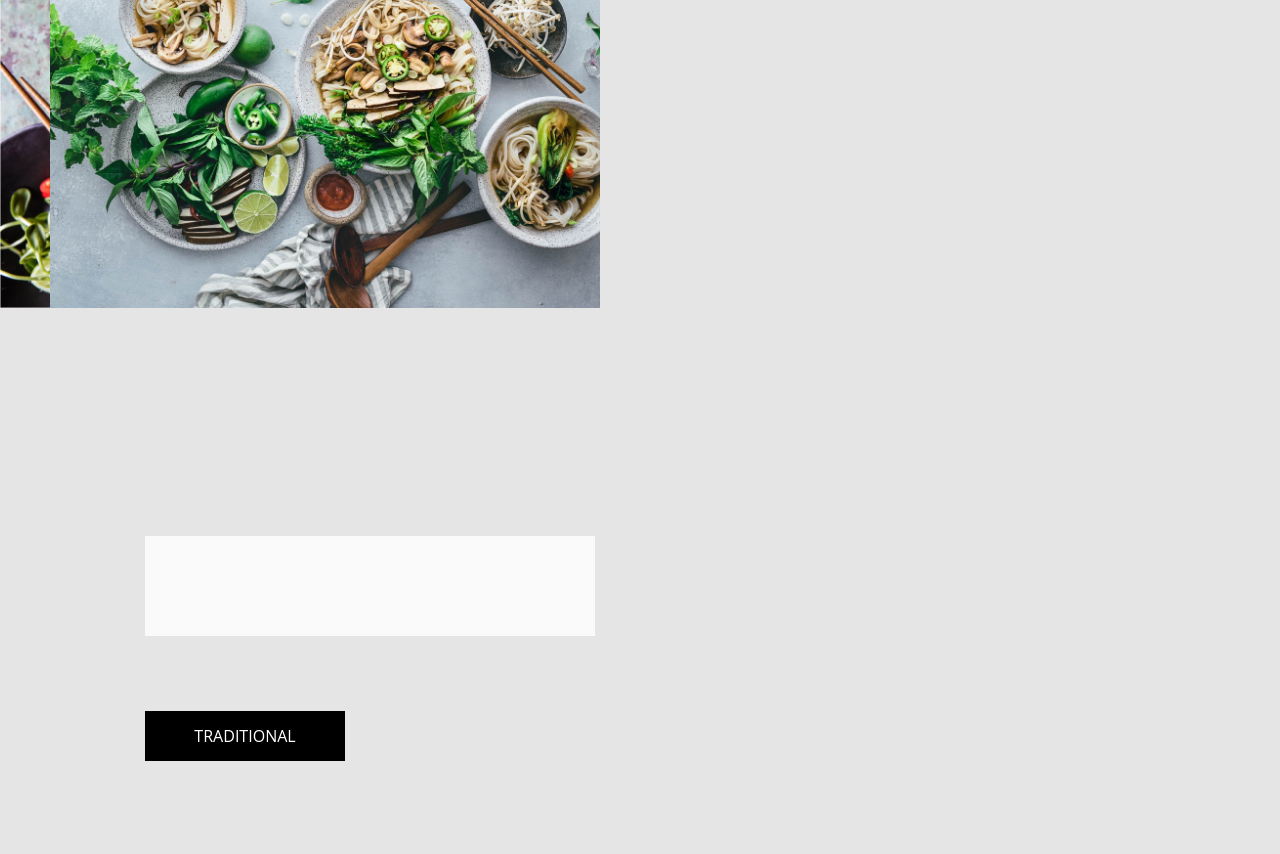
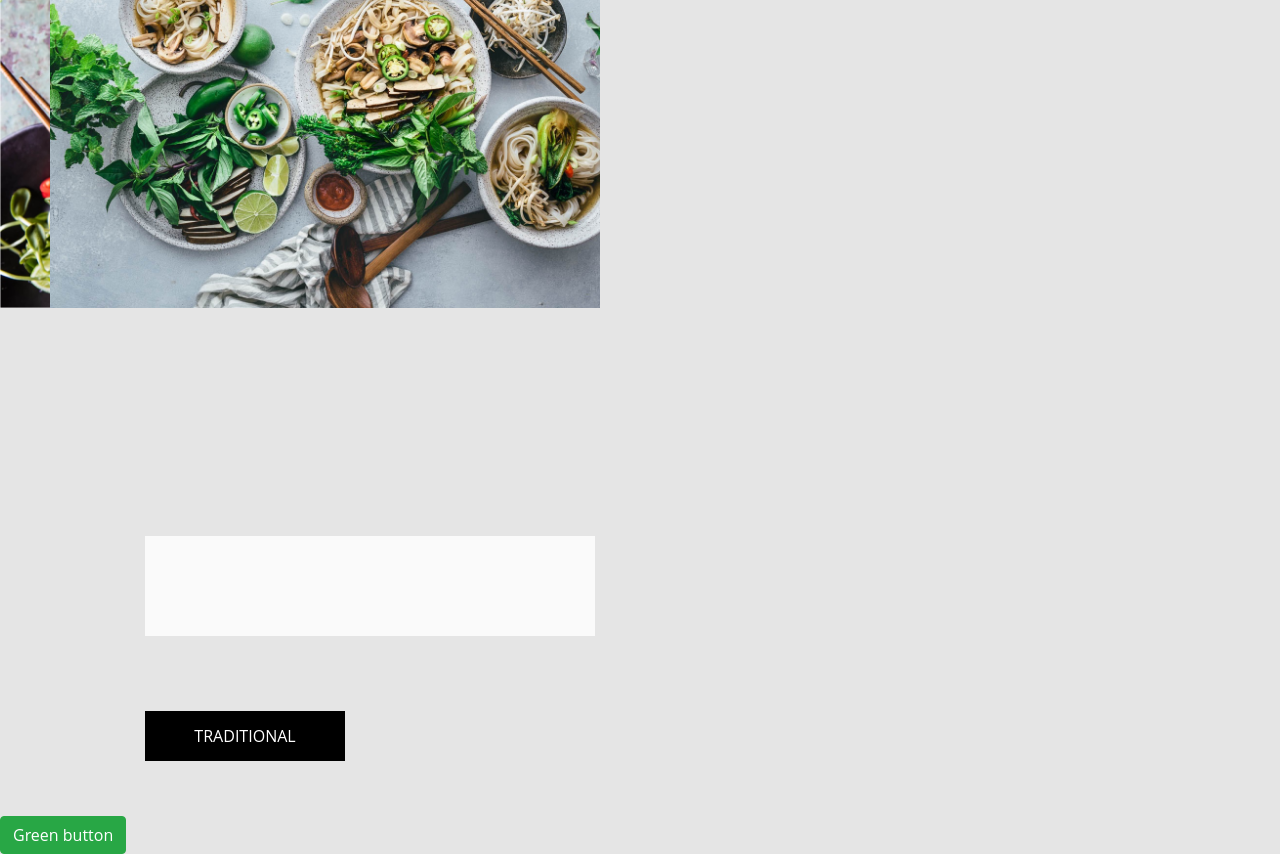
Before and after one commit to moa1winberg/moa1winberg.github.io, a plain HTML site: page index.html in a window 1280 px wide. Shown: the part 134-988 px from the top of the page. Before the commit the page ends 950 px from the top, so only its background shows below. Drawn offline with nearby package versions, Linux system fonts and the light colour scheme.

Commit message:
Update index.html

```diff
--- a/index.html
+++ b/index.html
@@ -33,6 +33,7 @@
 
 
 	<div id="knapp1"> TRADITIONAL</div>
+<button class="btn btn-success">Green button</button>
 	<!--Test website docnote-->
 
 </body>
```
